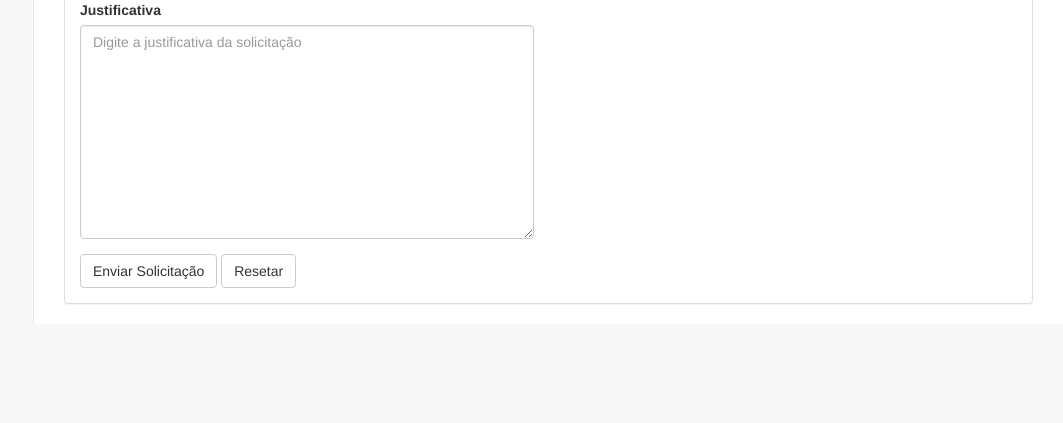
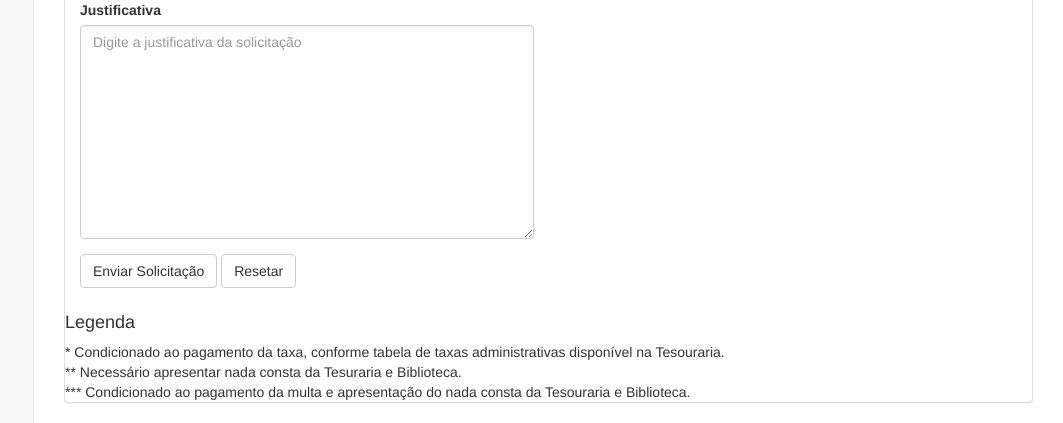
Before and after one commit to BRZangado/SecretariaVirtual, a Django app: page /accounts/home/aluno/ in a window 1280 px wide. Shown: the part 978-1401 px from the top of the page, without its empty margins (217-1280 px from the left). Before the commit the page ends 1302 px from the top, so only its background shows below. Run offline with Django 3.2, Linux system fonts and the light colour scheme; parts of the project's set-up code (start-up, migrations or seed data) failed here and were passed over; some libraries are stand-ins or nearby versions.

Commit message:
added description

```diff
--- a/secretariavirtual/accounts/templates/index.html
+++ b/secretariavirtual/accounts/templates/index.html
@@ -108,6 +108,10 @@
                             </div>
                             <!-- /.row (nested) -->
                         </div>
+                        <h4>Legenda</h4>
+                        * Condicionado ao pagamento da taxa, conforme tabela de taxas administrativas disponível na Tesouraria.<br>
+                        **  Necessário apresentar nada  consta da Tesuraria e  Biblioteca.<br>
+                        *** Condicionado ao pagamento da multa  e apresentação do nada consta da Tesouraria e Biblioteca.<br>
                         <!-- /.panel-body -->
                     </div>
                     <!-- /.panel -->
```
